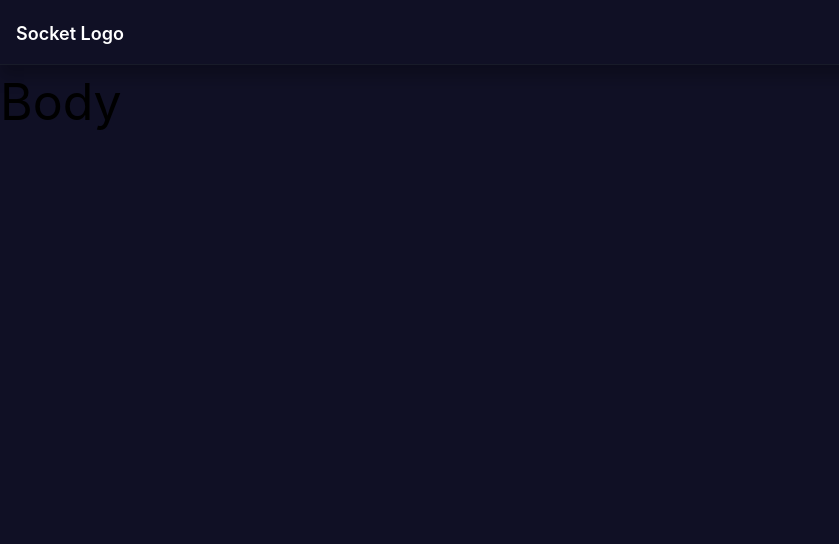
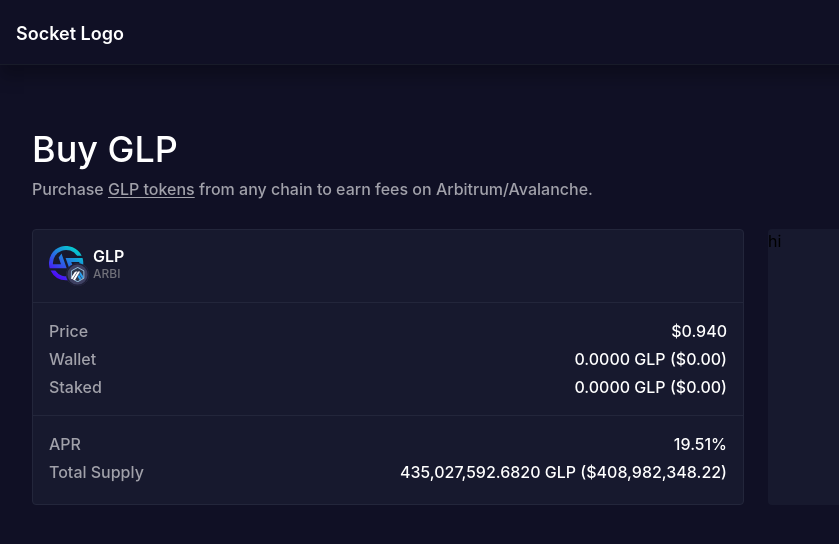
Before and after one commit to SocketDotTech/gmx-zap, a React (Create React App) app: page / in a window 1280 px wide. Shown: the top 544 px of the page, without its empty margins (0-839 px from the left). Built offline with nearby package versions, Linux system fonts and the light colour scheme; no server answers; what wagmi would draw is missing.

Commit message:
Completed left box with hard-coded GLP details

```diff
--- a/src/pages/Home/index.tsx
+++ b/src/pages/Home/index.tsx
@@ -1,7 +1,96 @@
 import React from "react";
 
 const Home = () => {
-	return <div style={{ fontSize: "50px" }}>Body</div>;
+	return (
+		<div className="max-w-screen-xl py-16 px-8 m-auto flex flex-col">
+			{/* Buy GLP heading */}
+			<div className="mb-7">
+				<div className="text-4xl font-medium text-white pb-2">
+					Buy GLP
+				</div>
+				<div className="text-medium font-medium text-zinc-400">
+					Purchase{" "}
+					<a
+						className="underline underline-offset-2"
+						href="https://gmxio.gitbook.io/gmx/glp"
+						target="_blank"
+					>
+						GLP tokens
+					</a>{" "}
+					from any chain to earn fees on Arbitrum/Avalanche.
+				</div>
+			</div>
+
+			{/* GLP Stats and Widget */}
+			<div className="flex justify-between">
+				{/* GLP Stats */}
+				<div className="max-w-[44.5rem] bg-[#17192E] w-full mr-4 rounded divide-y divide-[#23263b] border border-[#23263b]">
+					<div className="flex p-4">
+						<img
+							src={"assets/ic_glp_arbitrum.svg"}
+							alt="IC Glp Logo"
+							className="w-10 h-10"
+						/>
+						<div className="pl-1">
+							<div className="text-base text-white font-semibold leading-5">
+								GLP
+							</div>
+							<div className="text-xs text-zinc-500 font-medium">
+								ARBI
+							</div>
+						</div>
+					</div>
+					<div className="p-4">
+						<div className="w-full flex justify-between pb-1">
+							<div className="text-base text-zinc-400 font-medium">
+								Price
+							</div>
+							<div className="text-base text-white font-medium">
+								$0.940
+							</div>
+						</div>
+						<div className="w-full flex justify-between pb-1">
+							<div className="text-base text-zinc-400 font-medium">
+								Wallet
+							</div>
+							<div className="text-base text-white font-medium">
+								0.0000 GLP ($0.00)
+							</div>
+						</div>
+						<div className="w-full flex justify-between">
+							<div className="text-base text-zinc-400 font-medium">
+								Staked
+							</div>
+							<div className="text-base text-white font-medium">
+								0.0000 GLP ($0.00)
+							</div>
+						</div>
+					</div>
+					<div className="p-4">
+						<div className="w-full flex justify-between pb-1">
+							<div className="text-base text-zinc-400 font-medium">
+								APR
+							</div>
+							<div className="text-base text-white font-medium">
+								19.51%
+							</div>
+						</div>
+						<div className="w-full flex justify-between pb-1">
+							<div className="text-base text-zinc-400 font-medium">
+								Total Supply
+							</div>
+							<div className="text-base text-white font-medium">
+								435,027,592.6820 GLP ($408,982,348.22)
+							</div>
+						</div>
+					</div>
+				</div>
+				<div className="max-w-[30rem] w-full bg-[#17192E] rounded">
+					hi
+				</div>
+			</div>
+		</div>
+	);
 };
 
 export default Home;
```
